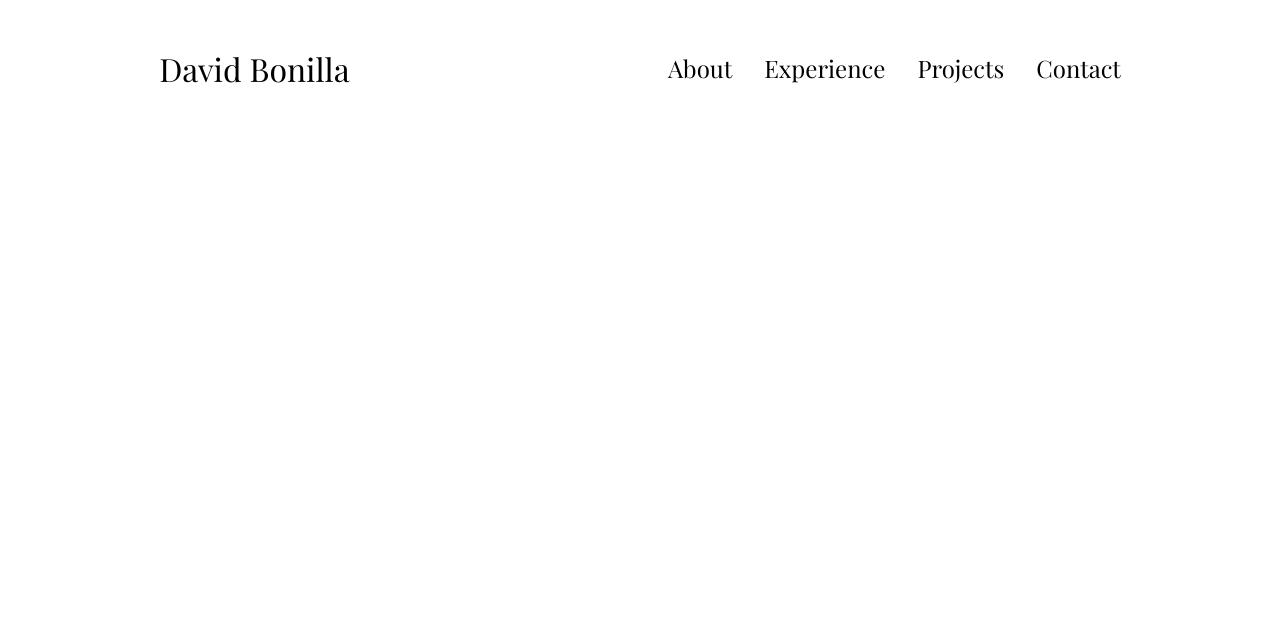
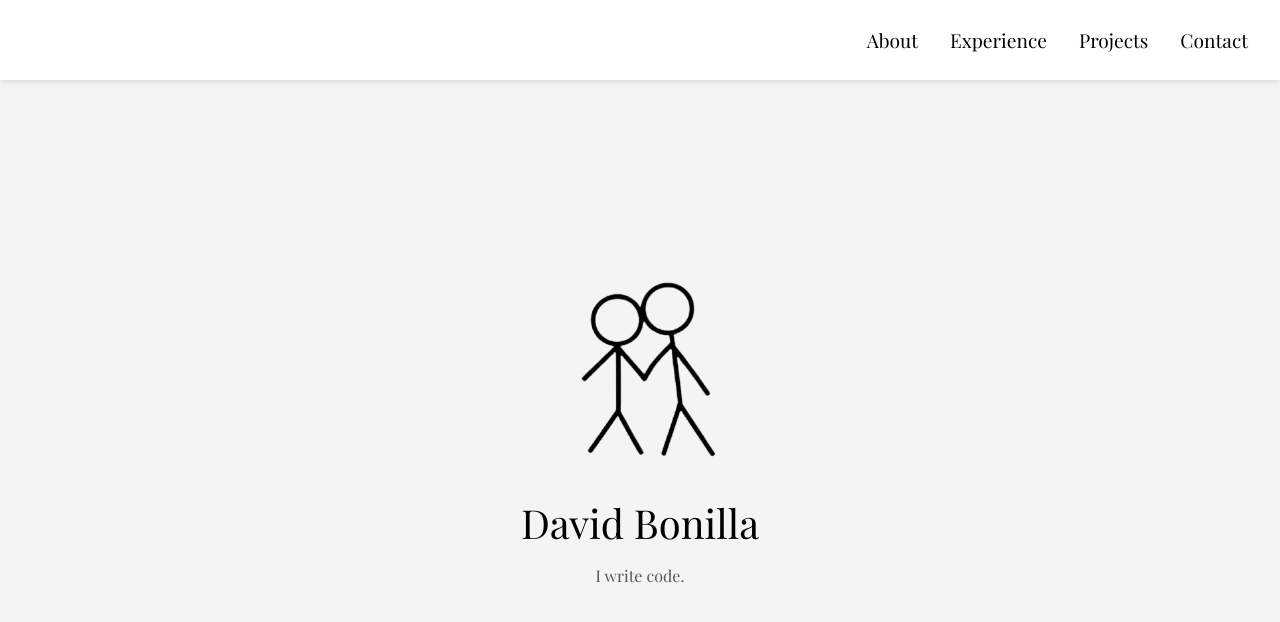
Before and after one commit to itmedavid/PortfolioLearning, a plain HTML site: page index.html in a window 1280 px wide. Drawn offline with nearby package versions, Linux system fonts and the light colour scheme; a web font is replaced by a local one.

Commit message:
fixing alot of stuff
woo!

```diff
--- a/index.html
+++ b/index.html
@@ -9,8 +9,7 @@
         </head>
         <body>
             <nav id="Desktop-nav">
-                <div class="logo">David Bonilla</div>
-                <ul class="nav-links"> <!-- Move class here -->
+                <ul class="nav-links">
                     <li><a href="#about">About</a></li>
                     <li><a href="#experience">Experience</a></li>
                     <li><a href="#projects">Projects</a></li>
@@ -19,6 +18,18 @@
             </nav>
 
 
+            <div>
+                <img src="assets/logo2.png" class="main-logo" id="main-logo">
+                <div class="about-me-content">
+                    <h2 id="about-header" class="about-header"> David Bonilla</h2>
+                    <p> I write code.</p>
+                </div>
+
+            </div>
+
+
+
+
             <script src="script.js"></script>
         </body>
         </html>
--- a/script.js
+++ b/script.js
@@ -0,0 +1,7 @@
+window.addEventListener("scroll", function() {
+    if (window.scrollY > 50) {
+        document.body.classList.add("scrolled");
+    } else {
+        document.body.classList.remove("scrolled");
+    }
+});
--- a/style.css
+++ b/style.css
@@ -1,9 +1,9 @@
-
 @import url('https://fonts.googleapis.com/css2?family=Playfair+Display:ital,wght@0,400..900;1,400..900&display=swap');
 
 * {
     margin: 0;
     padding: 0;
+    box-sizing: border-box;
 }
 
 body {
@@ -11,6 +11,8 @@ body {
     font-optical-sizing: auto;
     font-weight: 400;
     font-style: normal;
+    background-color: #f4f4f4;
+    overflow-x: hidden;
 }
 
 html {
@@ -22,38 +24,36 @@ p {
 }
 
 /* TRANSITION */
-
 a, .btn {
     transition: all 300ms ease;
 }
 
-
-/* Desktop Nav */
-
-nav, .nav-links {
+/* Navigation Bar */
+nav {
+    position: fixed;
+    top: 0;
+    left: 0;
+    width: 100%;
+    background: white; /* Ensures visibility over content */
+    padding: 1rem 2rem;
+    z-index: 1000; /* Ensures nav stays on top */
     display: flex;
-
+    justify-content: flex-end;
+    align-items: center;
+    height: 10vh;
+    box-shadow: 0 2px 5px rgba(0, 0, 0, 0.1);
 }
 
-nav {
-    justify-content: space-around;
-    align-items: center;
-    height: 17vh;
-}
-
-.nav-links{
+.nav-links {
     display: flex;
-    justify-content: flex-start;
     gap: 2rem;
     list-style: none;
-    font-size: 1.5rem;
-    padding: 0;
-    margin: 0;
+    font-size: 1.2rem;
 }
 
 a {
     color: black;
-        text-decoration: none;
+    text-decoration: none;
     text-decoration-color: white;
 }
 
@@ -71,3 +71,37 @@ a:hover {
 .logo:hover {
     cursor: default;
 }
+
+/* Main Logo Centering */
+.main-logo {
+    position: absolute;
+    top: 50%;
+    left: 50%;
+    transform: translate(-50%, -50%);
+    width: 400px; /* Adjust size as needed */
+    height: auto;
+    transition: all 1.0s ease-in-out;
+    z-index: 10; /* Ensure logo stays visible */
+    padding-bottom: 5rem;
+}
+
+/* Shrinks the logo and moves it up on scroll */
+.scrolled .main-logo {
+    top: 15%; /* Moves up when scrolling */
+    width: 400px; /* Shrinks size */
+    opacity: 0.7;
+}
+
+/* Content Section Below Logo */
+.about-me-content, .p {
+    position: relative;
+    text-align: center;
+    margin-top: 60vh; /* Pushes content below the logo */
+    padding: 1rem;
+}
+
+.about-header {
+    font-size: 2.5rem;
+    margin-bottom: 1rem;
+    font-weight: 200;
+}
```
Also changed, not shown: assets/logo.png (added), assets/logo2.png (added).
